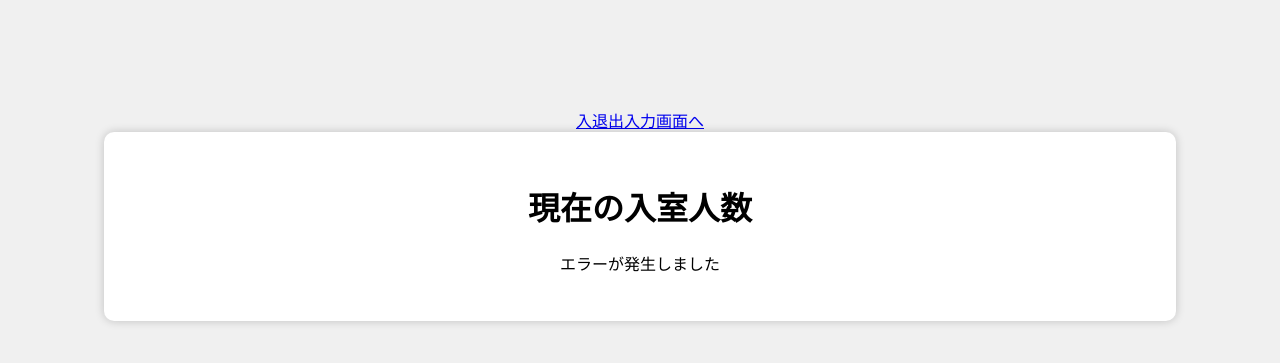
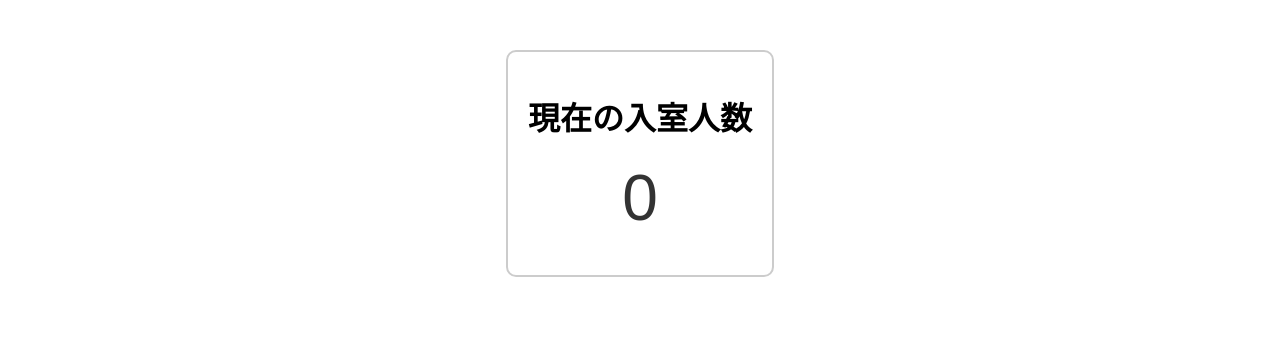
Before and after one commit to maikos965/flask-attendance-app, a Flask app: page / in a window 1280 px wide. Shown: the top 363 px of the page. Run offline with Flask 3, Linux system fonts and the light colour scheme.

Commit message:
Update index.html

```diff
--- a/templates/index.html
+++ b/templates/index.html
@@ -1,21 +1,32 @@
 <!DOCTYPE html>
 <html lang="ja">
-
 <head>
     <meta charset="UTF-8">
-    <title>入室人数</title>
-    <link rel="stylesheet" href="{{ url_for('static', filename='style.css') }}">
+    <meta name="viewport" content="width=device-width, initial-scale=1.0">
+    <title>入退室管理システム</title>
+    <style>
+        body {
+            font-family: Arial, sans-serif;
+            text-align: center;
+            margin-top: 50px;
+        }
+        #container {
+            border: 2px solid #ccc;
+            padding: 20px;
+            display: inline-block;
+            border-radius: 10px;
+        }
+        #count {
+            font-size: 4em;
+            color: #333;
+            margin: 20px 0;
+        }
+    </style>
 </head>
-
 <body>
-    <header>
-        <a href="/login" class="header-link">入退出入力画面へ</a>
-    </header>
-    <div class="container">
+    <div id="container">
         <h1>現在の入室人数</h1>
-        <p id="count">読み込み中...</p>
+        <p id="count">{{ current_count }}</p>
     </div>
-    <script src="{{ url_for('static', filename='script.js') }}"></script>
 </body>
-
 </html>
```
